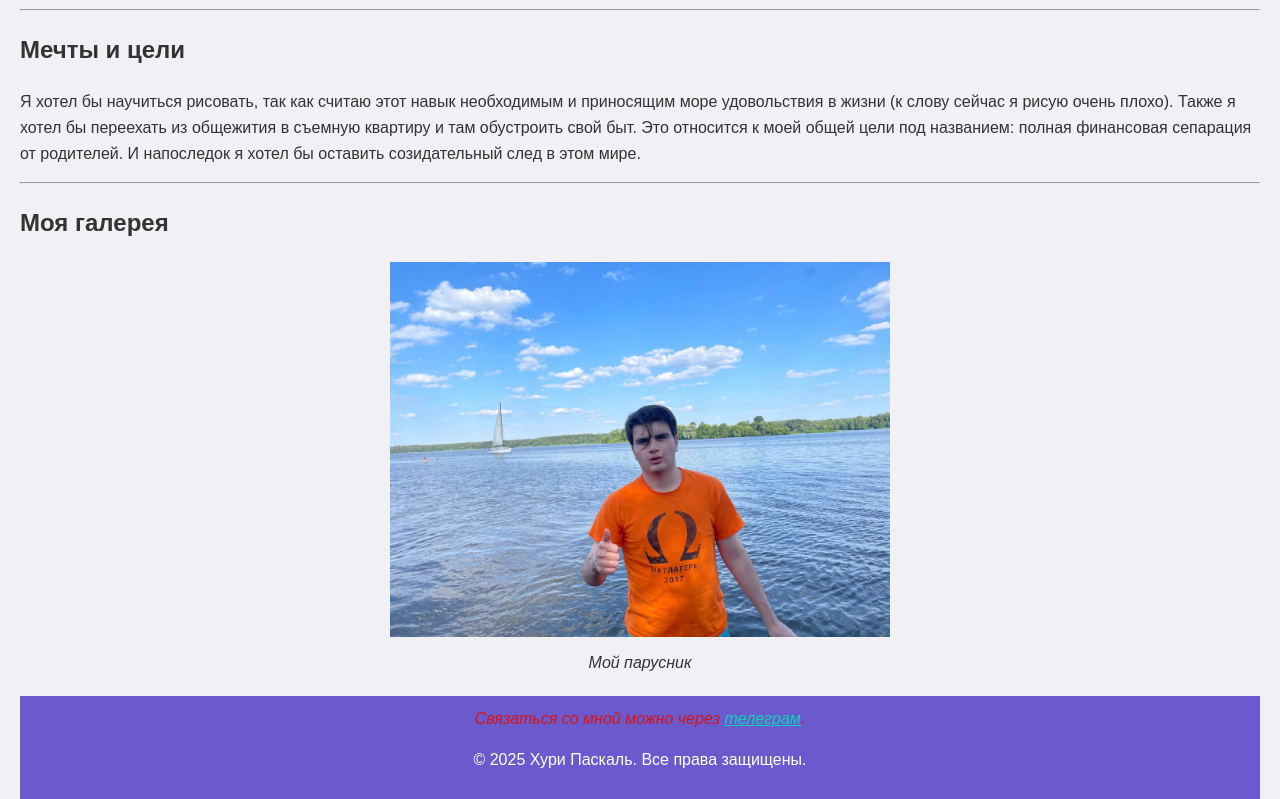
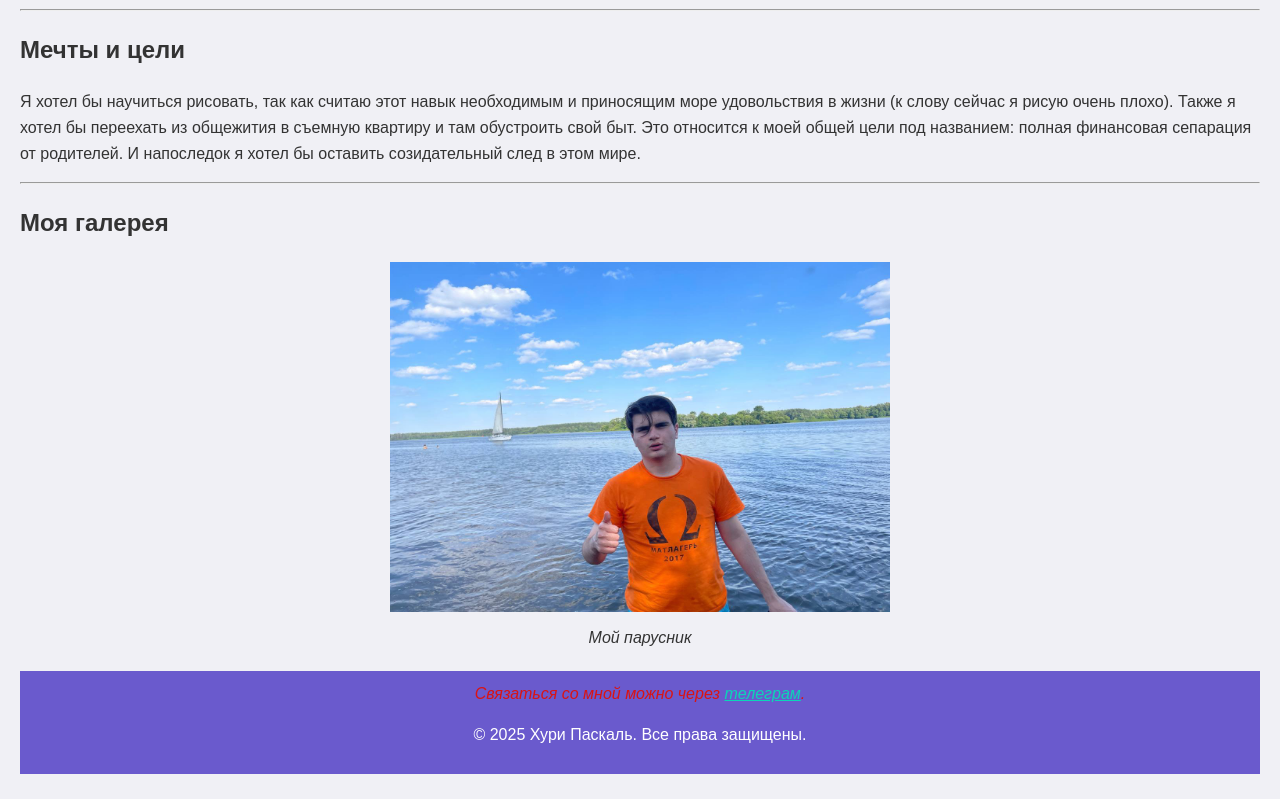
Before and after one commit to itmo-2024/task1, a plain HTML site: page index.html in a window 1280 px wide. Shown: the part 1409-2208 px from the top of the page. After the commit the page ends 2183 px from the top, so only its background shows below. Drawn offline with Linux system fonts and the light colour scheme.

Commit message:
height added

```diff
--- a/index.html
+++ b/index.html
@@ -164,7 +164,7 @@ End
     <section id="gallery">
         <h2>Моя галерея</h2>
         <figure>
-            <img src="photo_2025-01-15_14-53-51.jpg" alt="Паскаль" width="500">
+            <img src="photo_2025-01-15_14-53-51.jpg" alt="Паскаль" width="500" height="350">
             <figcaption>Мой парусник</figcaption>
         </figure>
     </section>
```
